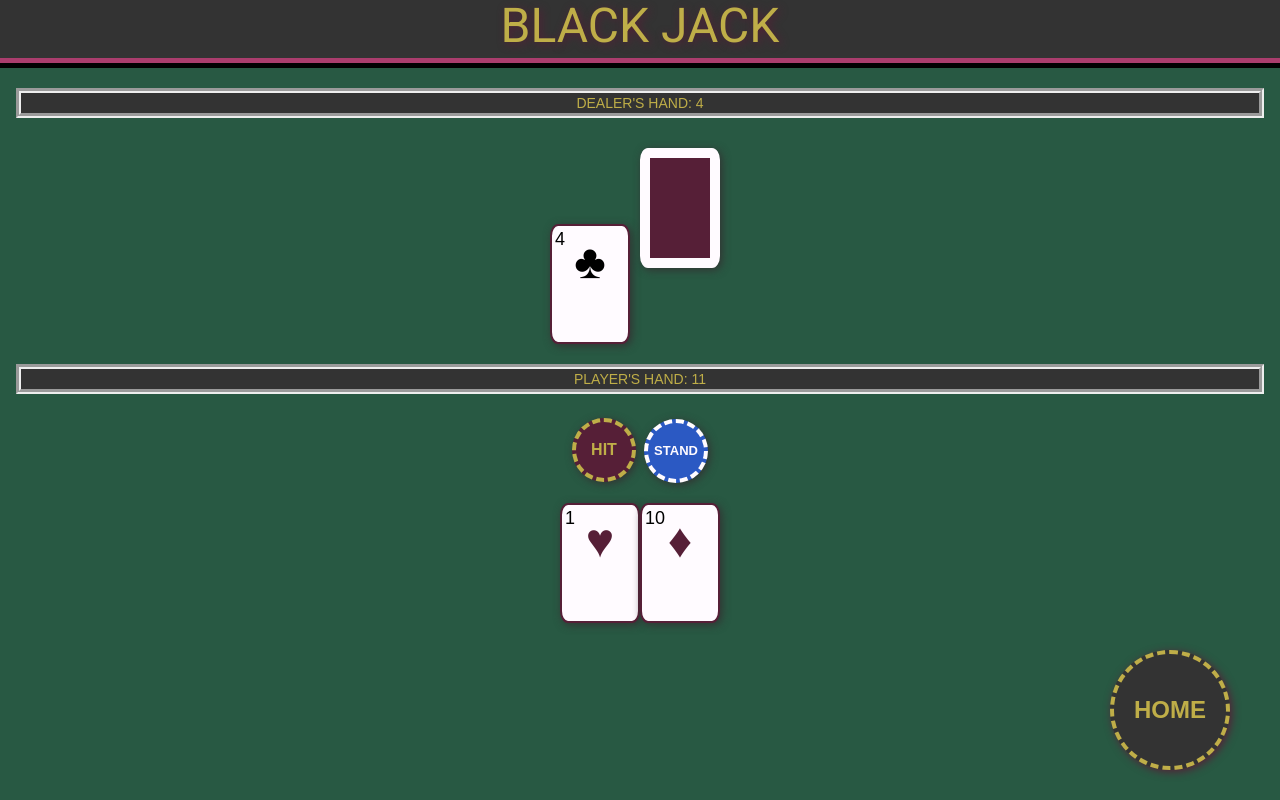
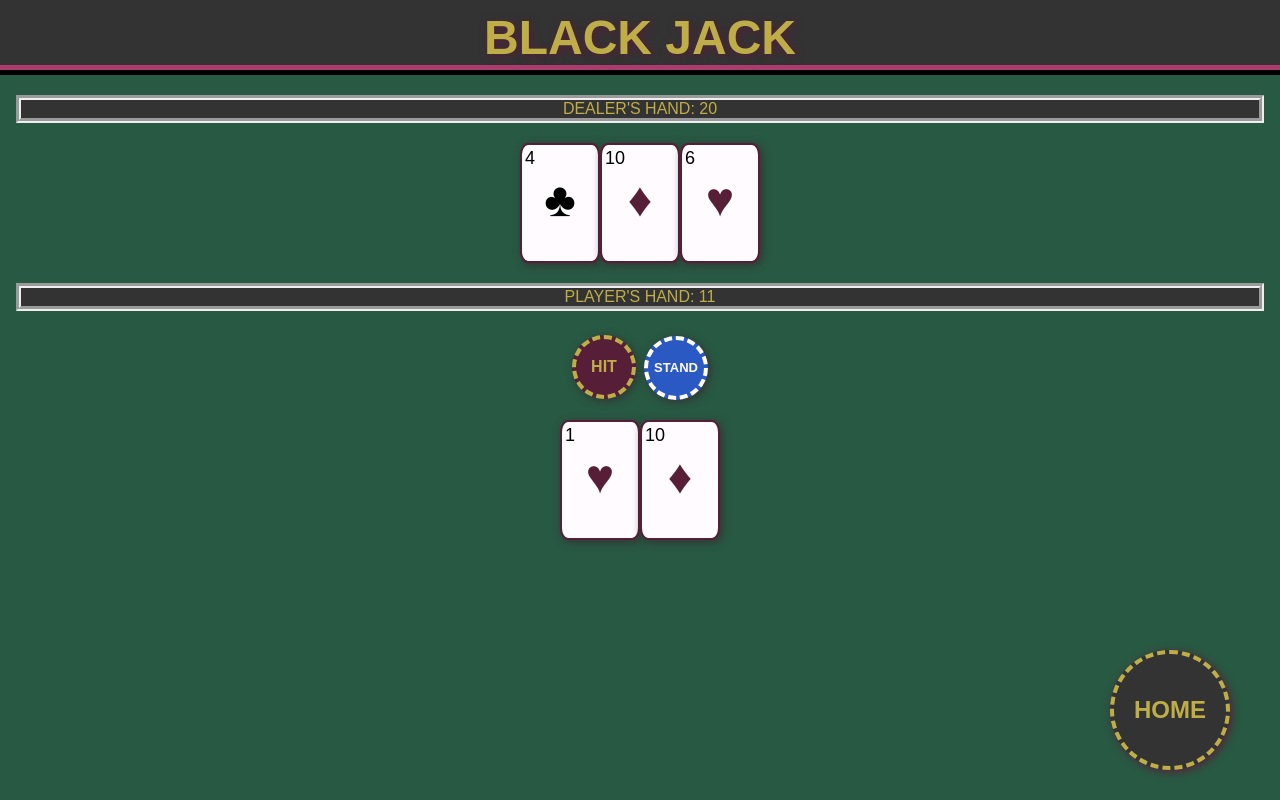
Before and after one commit to cdv-poznan/angular-project-2021, an Angular app: page /game in a window 1280 px wide. Both pictures are taken after a click on the button "STAND". Built offline with nearby package versions, Linux system fonts and the light colour scheme.

Commit message:
Adding cards to hand. Need to add logic for victory/busting and tweak styles for desktop

```diff
--- a/src/app/game/game.component.html
+++ b/src/app/game/game.component.html
@@ -1,9 +1,18 @@
 <main id="game">
   <section id="croupier"><div class="score">Dealer's hand: {{sum(dealersHand)}}</div>
-    <app-card [card]='dealersHand[0]'></app-card> <div class="reverse"></div>
+    <app-card [card]='dealersHand[0]'></app-card>
+    <app-card  *ngIf='dealersHand.length > 1' [card]='dealersHand[1]'></app-card> <ng-template><div *ngIf='dealersHand < 2' class="reverse"></div>
+  </ng-template>
+    <app-card  *ngIf='dealersHand.length > 2' [card]='dealersHand[2]'></app-card>
+    <app-card  *ngIf='dealersHand.length > 3' [card]='dealersHand[3]'></app-card>
+    <app-card  *ngIf='dealersHand.length > 4' [card]='dealersHand[4]'></app-card>
+    <app-card  *ngIf='dealersHand.length > 5' [card]='dealersHand[5]'></app-card>
   </section>
   <section id="player"><div class="score">Player's hand: {{sum(playersHand)}}</div></section>
-  <section id="midSection"><app-hit-button></app-hit-button><app-stand-button></app-stand-button></section>
+  <section id="midSection"><app-hit-button (click)='playerHits()'></app-hit-button><app-stand-button (click)='playerStands()'></app-stand-button></section>
   <app-card [card]='playersHand[0]'></app-card>
   <app-card [card]='playersHand[1]'></app-card>
+  <app-card *ngIf='playersHand.length >= 3' [card]='playersHand[2]'></app-card>
+  <app-card *ngIf='playersHand.length >= 4' [card]='playersHand[3]'></app-card>
+  <app-card *ngIf='playersHand.length >= 5' [card]='playersHand[4]'></app-card>
 </main>
--- a/src/app/game/game.component.ts
+++ b/src/app/game/game.component.ts
@@ -12,14 +12,17 @@ export class GameComponent implements OnInit {
   cards: Card[][];
   dealersHand: Card[] = [];
   playersHand: Card[] = [];
+  playerCounter: number;
+  dealerCounter: number;
   constructor(public deck: NewDeckService) {}
 
   ngOnInit(): void {
     const cards = this.deck.newDeck();
-    const dealersCard1 = this.deck.drawACard(cards);
-    this.dealersHand[0] = dealersCard1;
+    this.dealersHand[0] = this.deck.drawACard(cards);
+    this.dealerCounter = 1;
     this.playersHand[0] = this.deck.drawACard(cards);
     this.playersHand[1] = this.deck.drawACard(cards);
+    this.playerCounter = 2;
   }
   public sum(array: Array<Card>): number {
     let sum = 0;
@@ -27,7 +30,16 @@ export class GameComponent implements OnInit {
     for (let i = 0; i < array.length; i++) {
       sum += array[i].value;
     }
-
     return sum;
   }
+  public playerHits() {
+    this.playersHand[this.playerCounter] = this.deck.drawACard(this.cards);
+    console.log(this.playerCounter++);
+  }
+  public playerStands() {
+    while (this.sum(this.dealersHand) < 17) {
+      console.log((this.dealersHand[this.dealerCounter] = this.deck.drawACard(this.cards)));
+      this.dealerCounter++;
+    }
+  }
 }
--- a/src/app/game/new-deck.service.ts
+++ b/src/app/game/new-deck.service.ts
@@ -24,13 +24,13 @@ export class NewDeckService {
   }
   drawACard(cards: Card[][]): Card {
     let card;
-    do {
-      console.log('this is a feature, not a bug');
-      const rndClr = this.random(4);
-      const rndId = this.random(13);
-      card = this.cards[rndClr][rndId];
-      card.copiesLeft--;
-    } while (card.copiesLeft <= 0);
+    // do {
+    console.log('this is a feature, not a bug');
+    const rndClr = this.random(4);
+    const rndId = this.random(13);
+    card = this.cards[rndClr][rndId];
+    card.copiesLeft--;
+    // } while (card.copiesLeft <= 0);
     return card;
   }
   public random(max: number): number {
--- a/src/styles.scss
+++ b/src/styles.scss
@@ -1,40 +1,3 @@
-
-// Custom Theming for Angular Material
-// For more information: https://material.angular.io/guide/theming
-@import '~@angular/material/theming';
-// Plus imports for other components in your app.
-
-// Include the common styles for Angular Material. We include this here so that you only
-// have to load a single css file for Angular Material in your app.
-// Be sure that you only ever include this mixin once!
-@include mat-core();
-
-//// Define the palettes for your theme using the Material Design palettes available in palette.scss
-//// (imported above). For each palette, you can optionally specify a default, lighter, and darker
-//// hue. Available color palettes: https://material.io/design/color/
-//$primary: mat-palette($mat-indigo);
-//$accent: mat-palette($mat-pink, A200, A100, A400);
-//
-//// The warn palette is optional (defaults to red).
-//$warn: mat-palette($mat-red);
-//
-//// Create the theme object. A theme consists of configurations for individual
-//// theming systems such as "color" or "typography".
-//$theme: mat-light-theme((
-//  color: (
-//    primary: $primary,
-//    accent: $accent,
-//    warn: $warn,
-//  )
-//));
-//
-//// Include theme styles for core and each component used in your app.
-//// Alternatively, you can import and @include the theme mixins for each component
-//// that you are using.
-//@include angular-material-theme($theme);
-//
-///* You can add global styles to this file, and also import other style files */
-
 html, body { height: 100%; }
 body { margin: 0; font-family: Roboto, "Helvetica Neue", sans-serif; }
 
```
Also changed, not shown: 1 other file (tests, documents, lock files or other folders).
